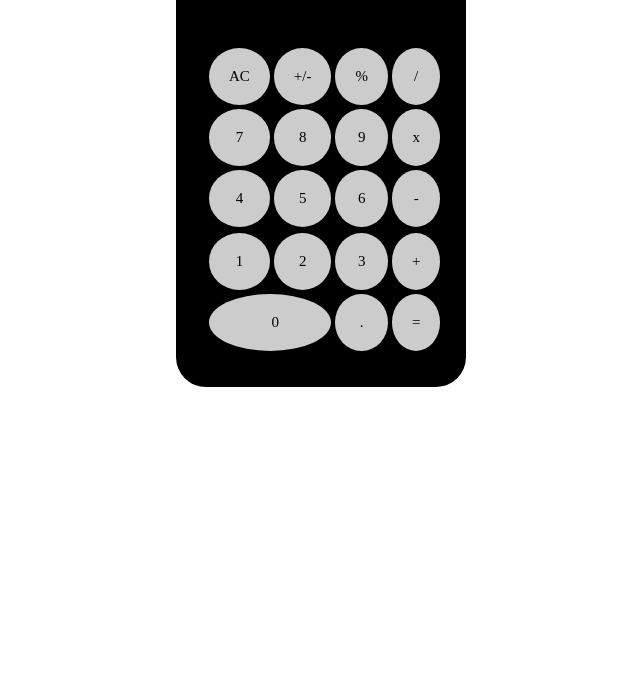
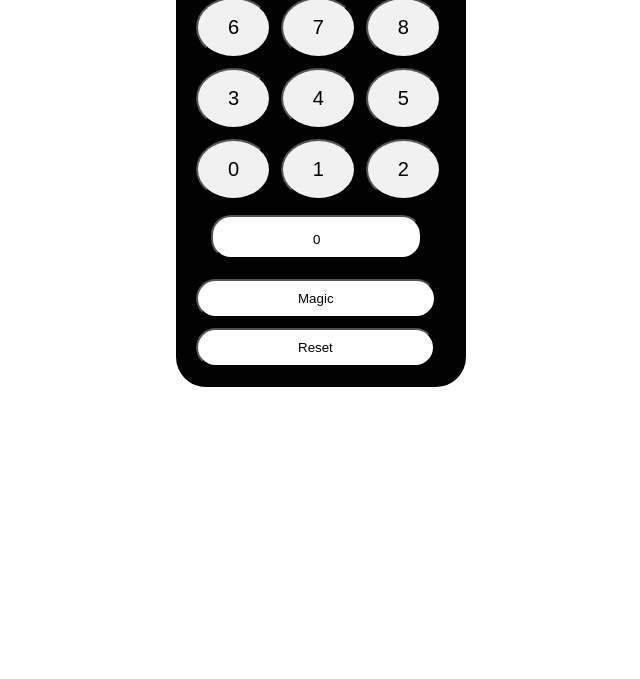
Before and after one commit to DilinaBandara/magic-calulator.js, a plain HTML site: page index.html in a window 1280 px wide. Shown: the part 121-800 px from the top of the page, without its empty margins (319-959 px from the left). Drawn offline with Linux system fonts and the light colour scheme.

Commit message:
Complete basic interface using css

```diff
--- a/index.html
+++ b/index.html
@@ -15,79 +15,24 @@
       <div class="display">
         <h1>Display</h1>
       </div>
-      <table class="btn-table">
-        <tr>
-          <td>
-            <div class="btn">AC</div>
-          </td>
-          <td>
-            <div class="btn">+/-</div>
-          </td>
-          <td>
-            <div class="btn">%</div>
-          </td>
-          <td>
-            <div class="btn">/</div>
-          </td>
-        </tr>
-        <td>
-          <div class="btn">7</div>
-        </td>
-        <td>
-          <div class="btn">8</div>
-        </td>
-        <td>
-          <div class="btn">9</div>
-        </td>
-        <td>
-          <div class="btn">x</div>
-        </td>
-        </tr>
-
-        <tr>
-          <td>
-            <div class="btn">4</div>
-          </td>
-          <td>
-            <div class="btn">5</div>
-          </td>
-          <td>
-            <div class="btn">6</div>
-          </td>
-          <td>
-            <div class="btn">-</div>
-          </td>
-        </tr>
-        <tr>
-
-        </tr>
-        <tr>
-          <td>
-            <div class="btn">1</div>
-          </td>
-          <td>
-            <div class="btn">2</div>
-          </td>
-          <td>
-            <div class="btn">3</div>
-          </td>
-          <td>
-            <div class="btn">+</div>
-          </td>
-        </tr>
-        <tr>
-          <td colspan="2">
-            <div class="btn btn-zero">0</div>
-          </td>
-
-          <td>
-            <div class="btn">.</div>
-          </td>
-          <td>
-            <div class="btn">=</div>
-          </td>
-        </tr>
-      </table>
+      <div class="flex-container">
+        <button class="btn">6</button>
+        <button class="btn">7</button>
+        <button class="btn">8</button>  -
+      </div>
+      <div class="flex-container">
+        <button class="btn">3</button>
+        <button class="btn">4</button>
+        <button class="btn">5</button>  -
+      </div>
+      <div class="flex-container">
+        <button class="btn">0</button>
+        <button class="btn">1</button>
+        <button class="btn">2</button>  -
+      </div>
+      <button class="btn zero-btn">0</button>
+      <button class="magic-btn">Magic</button>
+      <button class="reset-btn">Reset</button>
     </div>
   </div>
   <script src='app.js'></script>
--- a/styles.css
+++ b/styles.css
@@ -6,32 +6,68 @@
   border-radius: 30px;
 }
 
-.btn-table{
-  margin: auto;
-  width: 100%;
-  margin-top: 60px;
+.magic-btn{
+  background-color: white;
+  padding-left: 100px;
+  padding-right: 100px;
+  padding-top: 10px;
+  padding-bottom: 10px;
+  margin-left: 20px;
+  margin-right: 20px;
+  margin-top: 10px;
+  text-align: center;
+  border-radius: 20px;
 }
 
-.grid-container {
-  margin-left: 30px;
-  margin-right: 30px;
+.zero-btn{
+  margin: auto;
+  background-color: white;
+  padding: 100px 100px;
+  padding-top: 15px;
+  padding-bottom: 10px;
+  margin: 10px 35px;
+  text-align: center;
+  border-radius: 20px;
 }
 
-.btn {
-  background-color: rgba(255, 255, 255, 0.8);
-  font-size: 30px;
+.reset-btn{
+  margin-top: 10px;
+  background-color: white;
+  padding-left: 100px;
+  padding-right: 100px;
+  padding-top: 10px;
+  padding-bottom: 10px;
+  margin-left: 20px;
+  margin-right: 20px;
   text-align: center;
-  border-radius: 50%;
-  padding: 20px;
-  font-size: 15px;
+  border-radius: 20px;
 }
 
-.btn-zero{
-  padding-left: 30px;
+.btn{
+  background-color: white;
 }
 
 .display{
-  padding-top: 40px;
+  padding-top: 25px;
+  padding-bottom:px;
+  margin-right: 20px;
   color: white;
   text-align: right
 }
+
+.flex-container {
+  display: flex;
+  flex-wrap: nowrap;
+  margin-left: 15px;
+  margin-right: 15px;
+}
+
+.flex-container > button {
+  background-color: #f1f1f1;
+  width: 100px;
+  margin:5px;
+  text-align: center;
+  line-height: 55px;
+  font-size: 20px;
+  border-radius: 50%;
+}
```
